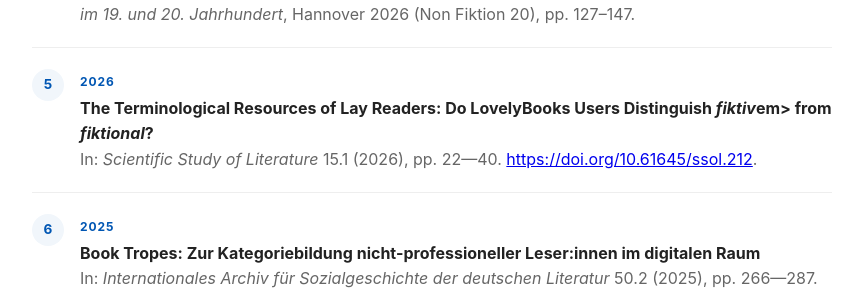
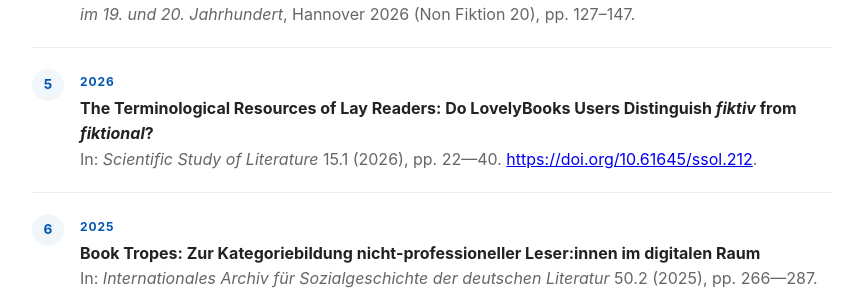
Before and after one commit to MertenKroencke/mertenkroencke.github.io, a Jekyll site: the page built from publications/index.md, in a window 1280 px wide and 900 px high, scrolled down 1021 px. Shown: the part 162-453 px from the top of the window, without its empty margins (208-1071 px from the left). Built offline with Jekyll 4.4.1, drawn with Linux system fonts in a browser that asks for light colours.

Commit message:
Update index.md

```diff
--- a/publications/index.md
+++ b/publications/index.md
@@ -36,7 +36,7 @@ summary{cursor:pointer;font-weight:700;color:#0056b3}
 <li><div class="pub-kind">Forthcoming</div><div class="pub-title">Lay Literary Theory and its Investigation through Digital Social Reading</div><div class="pub-meta">In: <em>Journal of Literary Theory</em> 20.2 (2026), forthcoming.</div></li>
 <li><div class="pub-kind">Forthcoming</div><div class="pub-title">Taking a Step Back: Theoretical Fundamentals of Canonicity and its Empirical Reconstruction</div><div class="pub-meta">In: <em>Poetics Today</em> 47.3 (2026), forthcoming. With Agnes Hilger and Jana Eckardt.</div></li>
 <li><div class="pub-kind">2026</div><div class="pub-title">Kohärenz, Realitätsbezug, Multiperspektivität. Geschichtslyrikanthologien als Medien populärer Geschichtsvermittlung im 19. und 20. Jahrhundert</div><div class="pub-meta">In: Björn Spiekermann/Bernhard Walcher (eds.): <em>Das deutschsprachige populäre Geschichtsbuch im 19. und 20. Jahrhundert</em>, Hannover 2026 (Non Fiktion 20), pp. 127–147.</div></li>
-<li><div class="pub-kind">2026</div><div class="pub-title">The Terminological Resources of Lay Readers: Do LovelyBooks Users Distinguish <em>fiktiv</em>em> from <em>fiktional</em>?</div><div class="pub-meta">In: <em>Scientific Study of Literature</em> 15.1 (2026), pp. 22—40. <a href="https://doi.org/10.61645/ssol.212">https://doi.org/10.61645/ssol.212</a>.</div></li>
+<li><div class="pub-kind">2026</div><div class="pub-title">The Terminological Resources of Lay Readers: Do LovelyBooks Users Distinguish <em>fiktiv</em> from <em>fiktional</em>?</div><div class="pub-meta">In: <em>Scientific Study of Literature</em> 15.1 (2026), pp. 22—40. <a href="https://doi.org/10.61645/ssol.212">https://doi.org/10.61645/ssol.212</a>.</div></li>
 <li><div class="pub-kind">2025</div><div class="pub-title">Book Tropes: Zur Kategoriebildung nicht-professioneller Leser:innen im digitalen Raum</div><div class="pub-meta">In: <em>Internationales Archiv für Sozialgeschichte der deutschen Literatur</em> 50.2 (2025), pp. 266—287. <a href="https://doi.org/10.1515/iasl-2025-0011">https://doi.org/10.1515/iasl-2025-0011</a>.</div></li>
 <li><div class="pub-kind">2025</div><div class="pub-title">Concepts of Typicality in Literary Studies</div><div class="pub-meta">In: <em>Journal of Literary Theory</em> 19.2 (2025), pp. 489—510. <a href="https://doi.org/10.1515/jlt-2025-2023">https://doi.org/10.1515/jlt-2025-2023</a>.</div></li>
 <li><div class="pub-kind">2024</div><div class="pub-title">On the Unity of Literary Change. The Development of Emotions in German Poetry, Prose, and Drama between 1850 and 1920 as a Test Case</div><div class="pub-meta">In: <em>Computational Humanities Research 2024</em>, pp. 282—300. With Leonard Konle, Fotis Jannidis and Simone Winko.</div></li>
```
